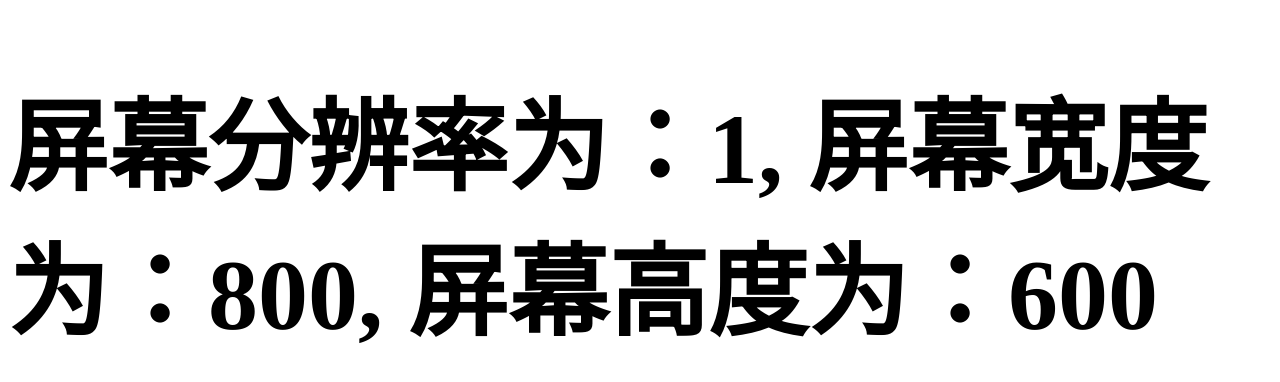
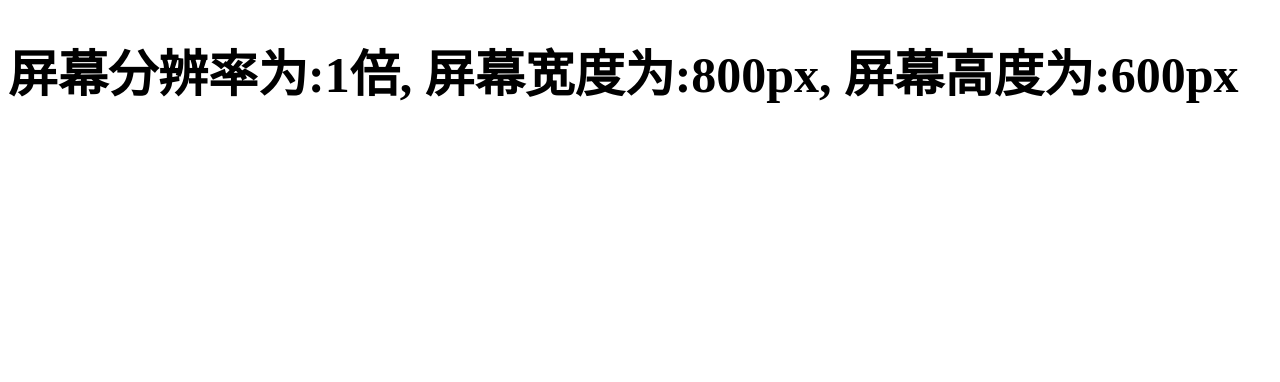
Before and after one commit to bingxueling/dpi, a plain HTML site: page index.html in a window 1280 px wide. Drawn offline with Linux system fonts and the light colour scheme.

Commit message:
修改了显示的信息格式

```diff
--- a/index.html
+++ b/index.html
@@ -4,11 +4,11 @@
 <meta http-equiv="Content-Type" content="text/html; charset=utf-8" />
 <title>显示屏幕分辨率的小工具</title>
 <script>
-document.write("<h1>屏幕分辨率为：" + window.devicePixelRatio  + ", 屏幕宽度为：" + window.screen.width + ", 屏幕高度为：" + window.screen.height + "</h1>");
+document.write("<h1>屏幕分辨率为:" + window.devicePixelRatio  + "倍, 屏幕宽度为:" + window.screen.width *  window.devicePixelRatio + "px, 屏幕高度为:" + window.screen.height * window.devicePixelRatio + "px</h1>");
 </script>
 <style type="text/css">
 h1{
-	font-size: 100px;
+	font-size: 50px;
 }
 </style>
 </head>
```
